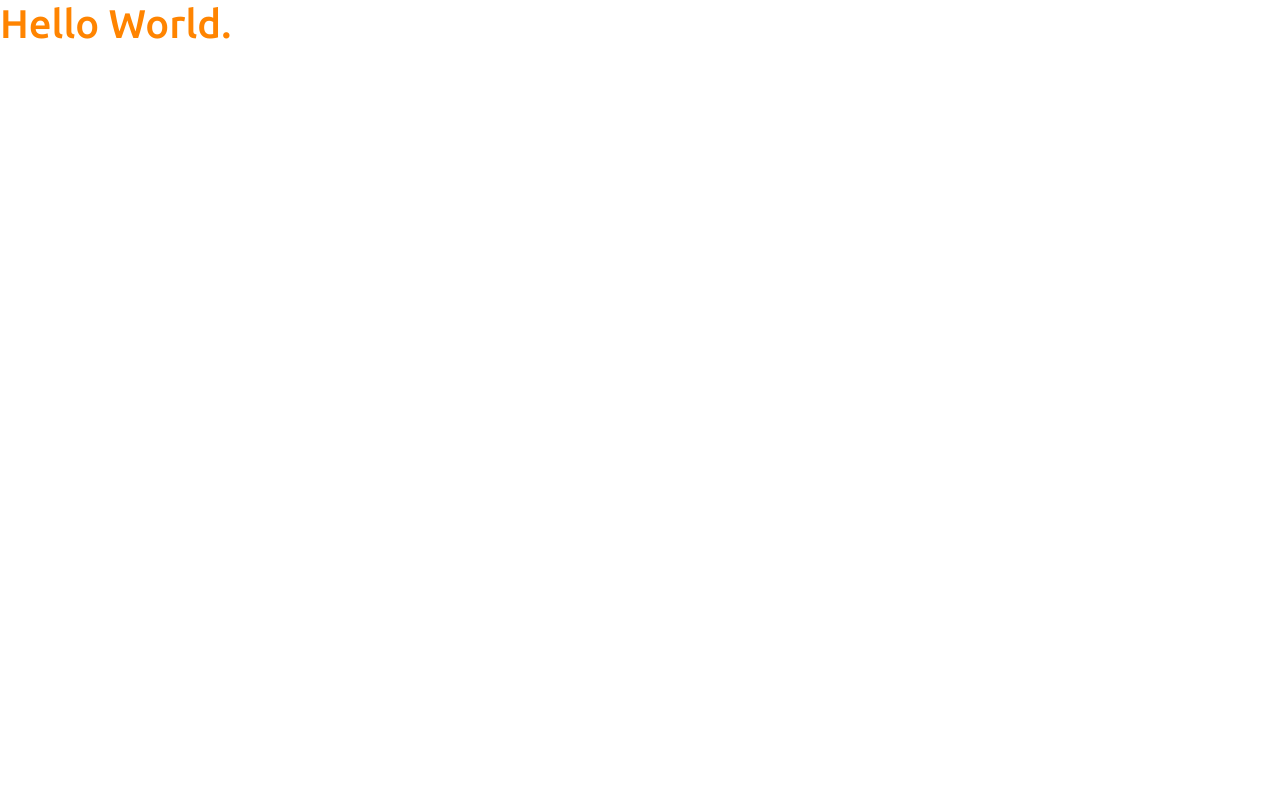
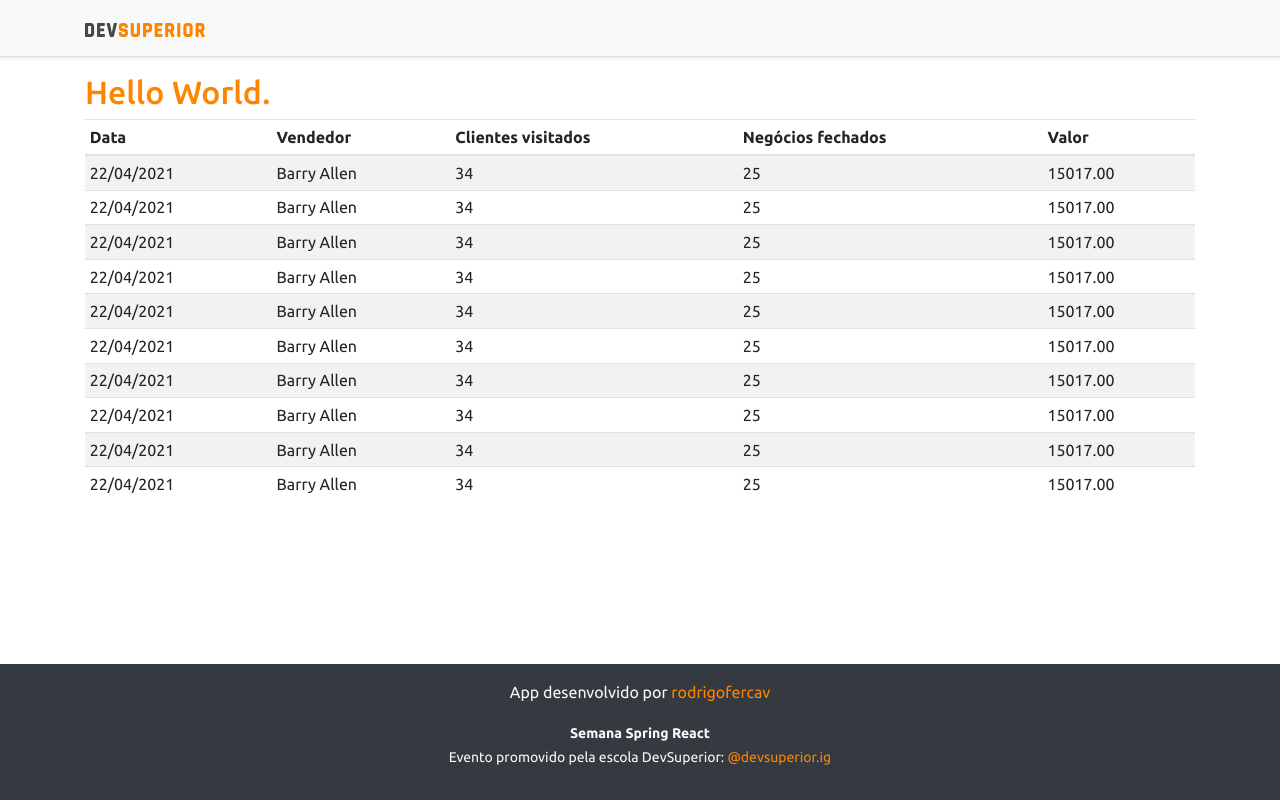
Before and after one commit to rodrigofercav/projeto-sds3, a React (Create React App) app in the folder frontend/: page / in a window 1280 px wide. Built offline with nearby package versions, Linux system fonts and the light colour scheme.

Commit message:
Basic static components

```diff
--- a/frontend/src/App.tsx
+++ b/frontend/src/App.tsx
@@ -1,9 +1,18 @@
+import DataTable from "components/DataTable";
+import Footer from "components/Footer";
+import NavBar from "components/NavBar";
+
 function App() {
-  return (
-    <div>
-      <h1 className="text-primary">Hello World.</h1>
-    </div>
-  );
+	return (
+		<>
+			<NavBar />
+			<div className="container">
+				<h2 className="text-primary">Hello World.</h2>
+                <DataTable />
+			</div>
+            <Footer />
+		</>
+	);
 }
 
 export default App;
--- a/frontend/src/assets/css/styles.css
+++ b/frontend/src/assets/css/styles.css
@@ -1,5 +1,4 @@
 @import url('https://fonts.googleapis.com/css2?family=Ubuntu:wght@300;400;500;700&display=swap');
-
 :root {
     --color-primary: #FF8400;
 }
--- /dev/null
+++ b/frontend/src/components/DataTable/index.tsx
@@ -0,0 +1,91 @@
+const DataTable = () => {
+	return (
+		<div className="table-responsive">
+			<table className="table table-striped table-sm">
+				<thead>
+					<tr>
+						<th>Data</th>
+						<th>Vendedor</th>
+						<th>Clientes visitados</th>
+						<th>Negócios fechados</th>
+						<th>Valor</th>
+					</tr>
+				</thead>
+				<tbody>
+					<tr>
+						<td>22/04/2021</td>
+						<td>Barry Allen</td>
+						<td>34</td>
+						<td>25</td>
+						<td>15017.00</td>
+					</tr>
+					<tr>
+						<td>22/04/2021</td>
+						<td>Barry Allen</td>
+						<td>34</td>
+						<td>25</td>
+						<td>15017.00</td>
+					</tr>
+					<tr>
+						<td>22/04/2021</td>
+						<td>Barry Allen</td>
+						<td>34</td>
+						<td>25</td>
+						<td>15017.00</td>
+					</tr>
+					<tr>
+						<td>22/04/2021</td>
+						<td>Barry Allen</td>
+						<td>34</td>
+						<td>25</td>
+						<td>15017.00</td>
+					</tr>
+					<tr>
+						<td>22/04/2021</td>
+						<td>Barry Allen</td>
+						<td>34</td>
+						<td>25</td>
+						<td>15017.00</td>
+					</tr>
+					<tr>
+						<td>22/04/2021</td>
+						<td>Barry Allen</td>
+						<td>34</td>
+						<td>25</td>
+						<td>15017.00</td>
+					</tr>
+					<tr>
+						<td>22/04/2021</td>
+						<td>Barry Allen</td>
+						<td>34</td>
+						<td>25</td>
+						<td>15017.00</td>
+					</tr>
+					<tr>
+						<td>22/04/2021</td>
+						<td>Barry Allen</td>
+						<td>34</td>
+						<td>25</td>
+						<td>15017.00</td>
+					</tr>
+					<tr>
+						<td>22/04/2021</td>
+						<td>Barry Allen</td>
+						<td>34</td>
+						<td>25</td>
+						<td>15017.00</td>
+					</tr>
+					<tr>
+						<td>22/04/2021</td>
+						<td>Barry Allen</td>
+						<td>34</td>
+						<td>25</td>
+						<td>15017.00</td>
+					</tr>
+				</tbody>
+			</table>
+		</div>
+	);
+};
+
+export default DataTable;
--- /dev/null
+++ b/frontend/src/components/Footer/index.tsx
@@ -0,0 +1,36 @@
+const Footer = () => {
+	return (
+		<footer className="footer mt-auto py-3 bg-dark">
+			<div className="container">
+				<p className="text-light">
+					App desenvolvido por{" "}
+					<a
+						className="text-primary"
+						href="https://github.com/rodrigofercav"
+						target="_blank"
+						rel="noreferrer"
+					>
+						rodrigofercav
+					</a>
+				</p>
+				<p className="text-light">
+					<small>
+						<strong>Semana Spring React</strong>
+						<br />
+						Evento promovido pela escola DevSuperior:{" "}
+						<a
+							className="text-primary"
+							href="https://instagram.com/devsuperior.ig"
+							target="_blank"
+							rel="noreferrer"
+						>
+							@devsuperior.ig
+						</a>
+					</small>
+				</p>
+			</div>
+		</footer>
+	);
+};
+
+export default Footer;
--- /dev/null
+++ b/frontend/src/components/NavBar/index.tsx
@@ -0,0 +1,15 @@
+import ImgDsDark from "assets/img/ds_dark.svg";
+
+const NavBar = () => {
+	return (
+		<div className="d-flex flex-column flex-md-row align-items-center p-3 px-md-4 mb-3 bg-light border-bottom shadow-sm">
+			<div className="container">
+				<nav className="my-2 my-md-0 mr-md-3">
+					<img src={ImgDsDark} alt="DevSuperior" width="120" />
+				</nav>
+			</div>
+		</div>
+	);
+};
+
+export default NavBar;
```
Also changed, not shown: frontend/public/index.html (+8 -8 lines), frontend/src/index.tsx (+9 -9 lines), frontend/src/assets/img/ds_dark.svg (added).
